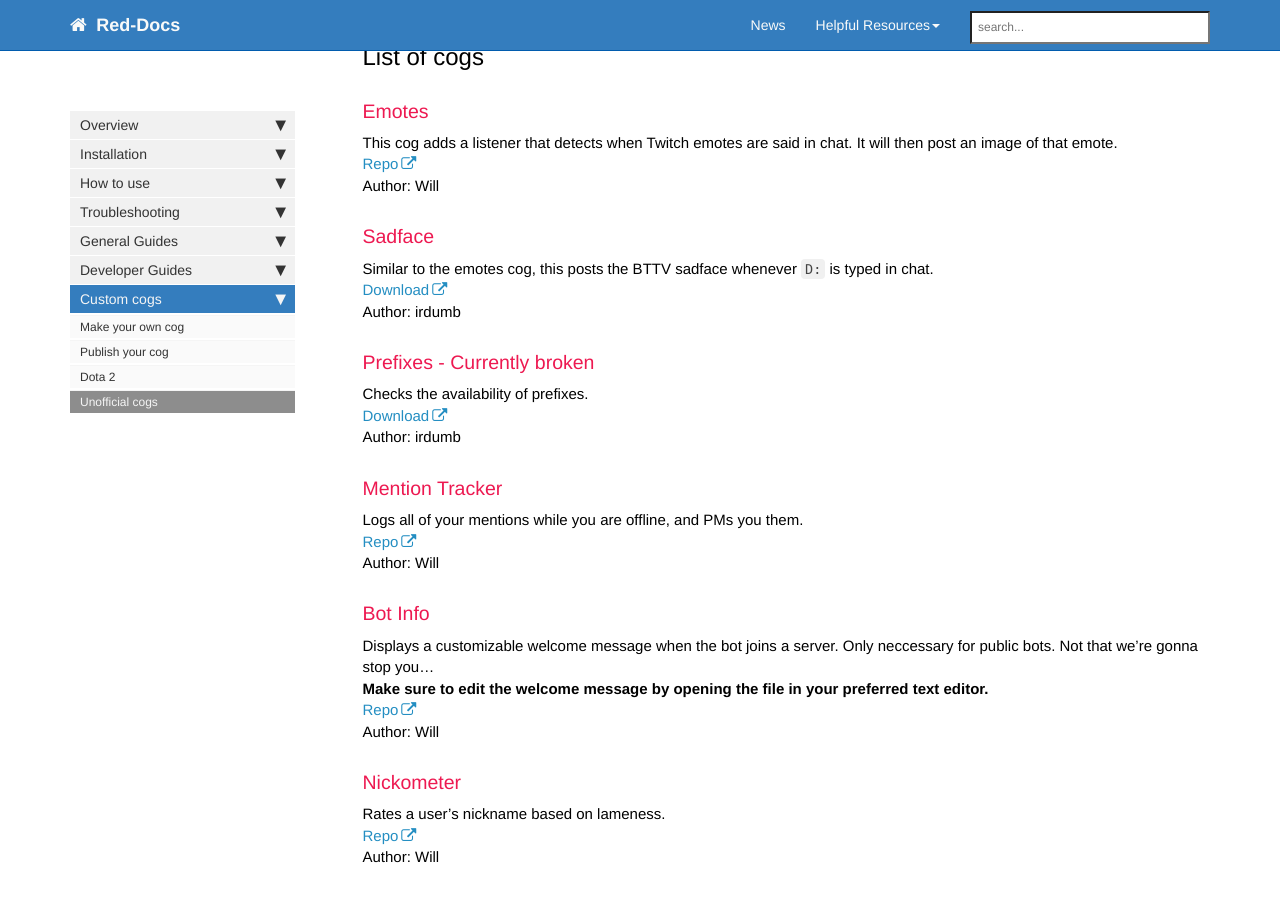
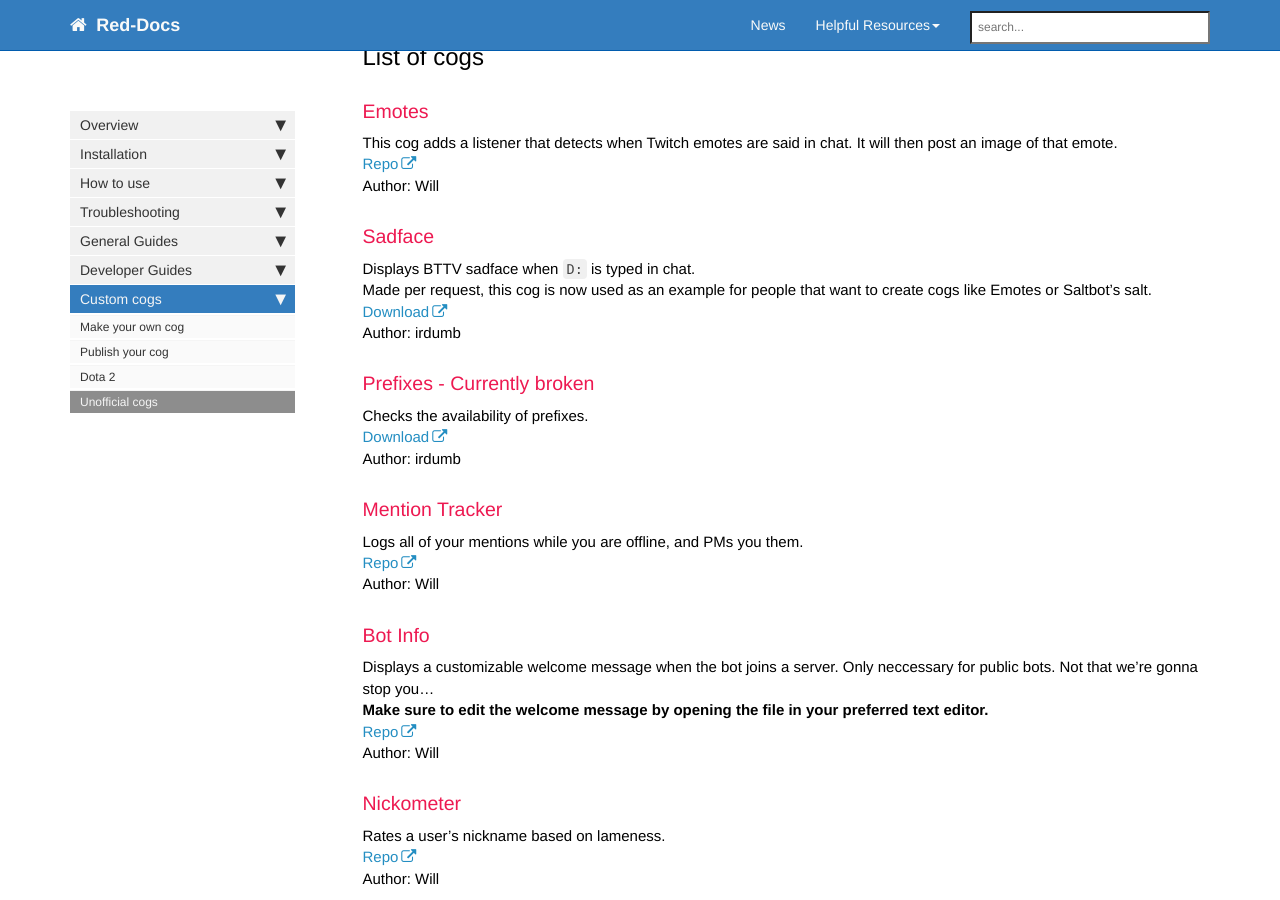
Before and after one commit to Twentysix26/Red-Docs, a Jekyll site: the page built from red/red_guide_cogs_repo.md, in a window 1280 px wide and 900 px high, scrolled down 760 px. Built offline with Jekyll 4.4.1, drawn with Linux system fonts in a browser that asks for light colours; nearby versions of some CDN libraries; comment, search, counter and statistics services are not loaded.

Commit message:
update sadface description

```diff
--- a/red/red_guide_cogs_repo.md
+++ b/red/red_guide_cogs_repo.md
@@ -24,7 +24,8 @@ Author: Will
 
 ### Sadface
 
-Similar to the emotes cog, this posts the BTTV sadface whenever `D:` is typed in chat.
+Displays BTTV sadface when `D:` is typed in chat.
+Made per request, this cog is now used as an example for people that want to create cogs like Emotes or Saltbot's salt.
 [Download](https://cdn.discordapp.com/attachments/133251234164375552/171209522692489218/sadface.py)
 Author: irdumb
 
```
